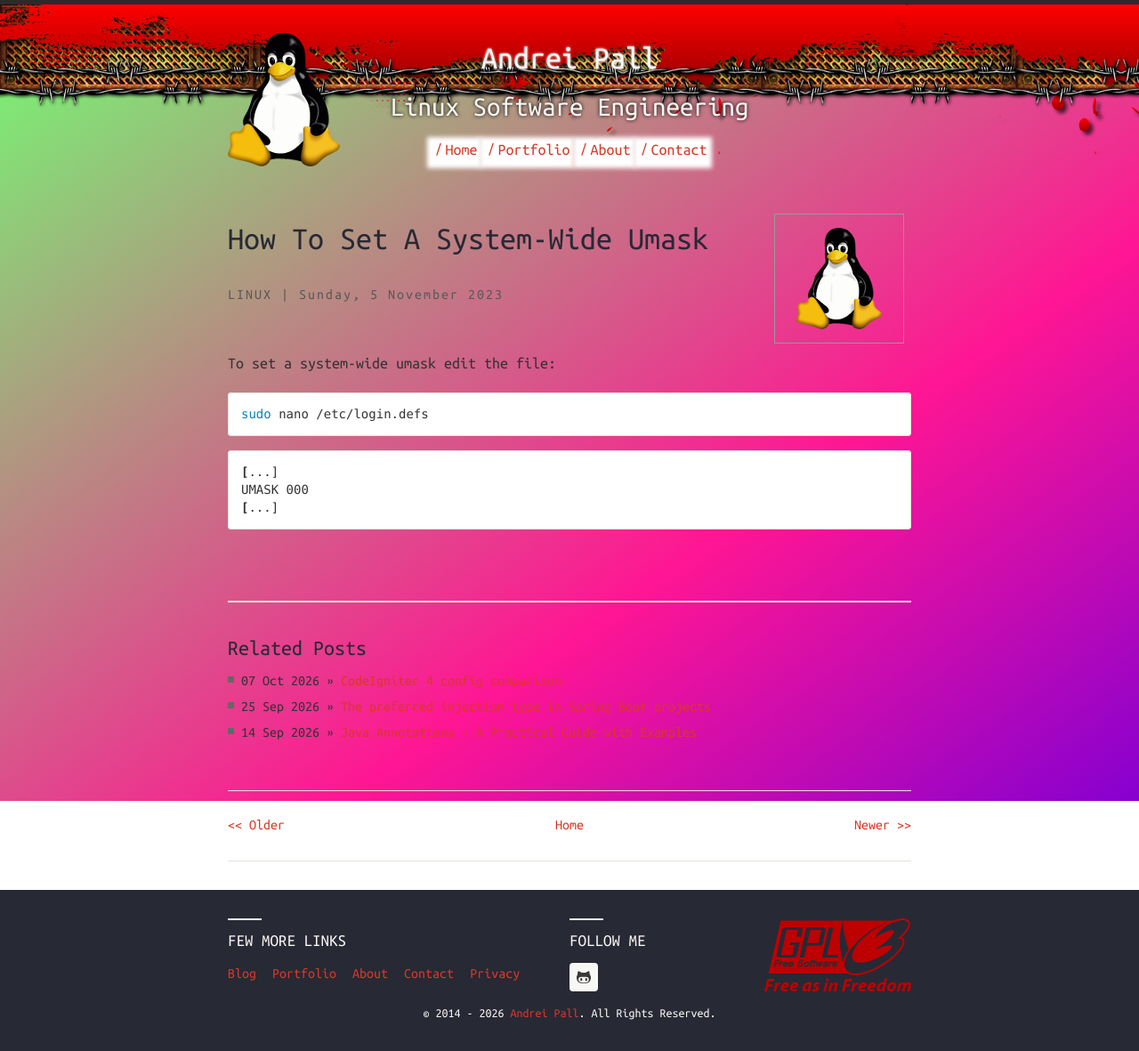
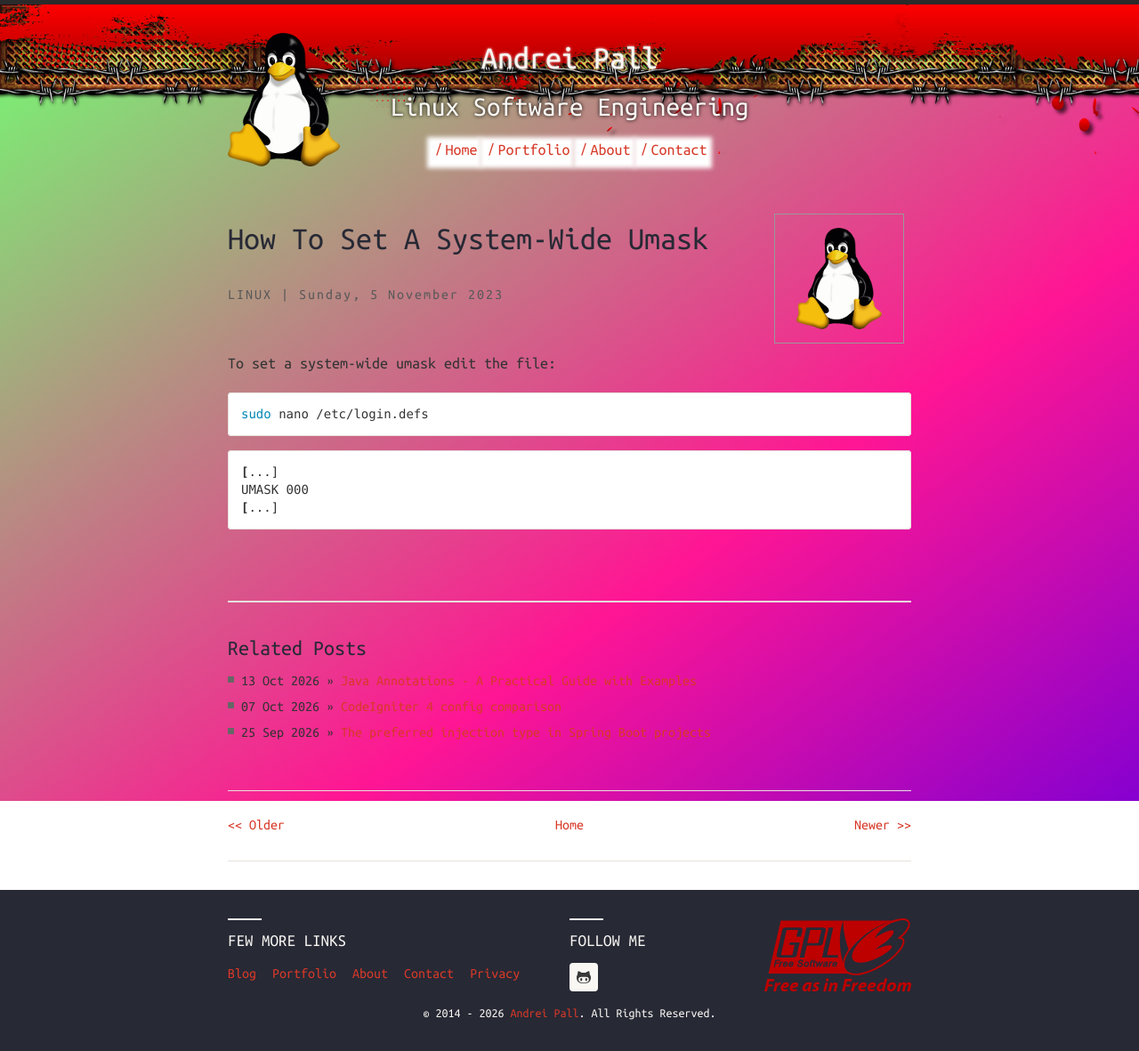
Before and after one commit to andreipall/andreipall.github.io, a Jekyll site: the page built from _posts/2023-11-05-how-to-set-a-system-wide-umask.markdown, in a window 1280 px wide. Shown: the whole page at 89% size. Built offline with Jekyll 4.4.1, drawn with Linux system fonts in a browser that asks for light colours; comment, search, counter and statistics services are not loaded.

Commit message:
Update 2026-10-13-java-annotations-a-practical-guide-with-examples.markdown

```diff
--- a/_posts/2026-10-13-java-annotations-a-practical-guide-with-examples.markdown
+++ b/_posts/2026-10-13-java-annotations-a-practical-guide-with-examples.markdown
@@ -1,7 +1,7 @@
 ---
 layout: post
 title:  "Java Annotations - A Practical Guide with Examples"
-date:   2026-09-14 03:46:56
+date:   2026-10-13 03:46:56
 categories: Java
 description: Java Annotations - A Practical Guide with Examples
 keywords: [Andrei Pall, blog, mvc, maven, java, spring, framework]
```
